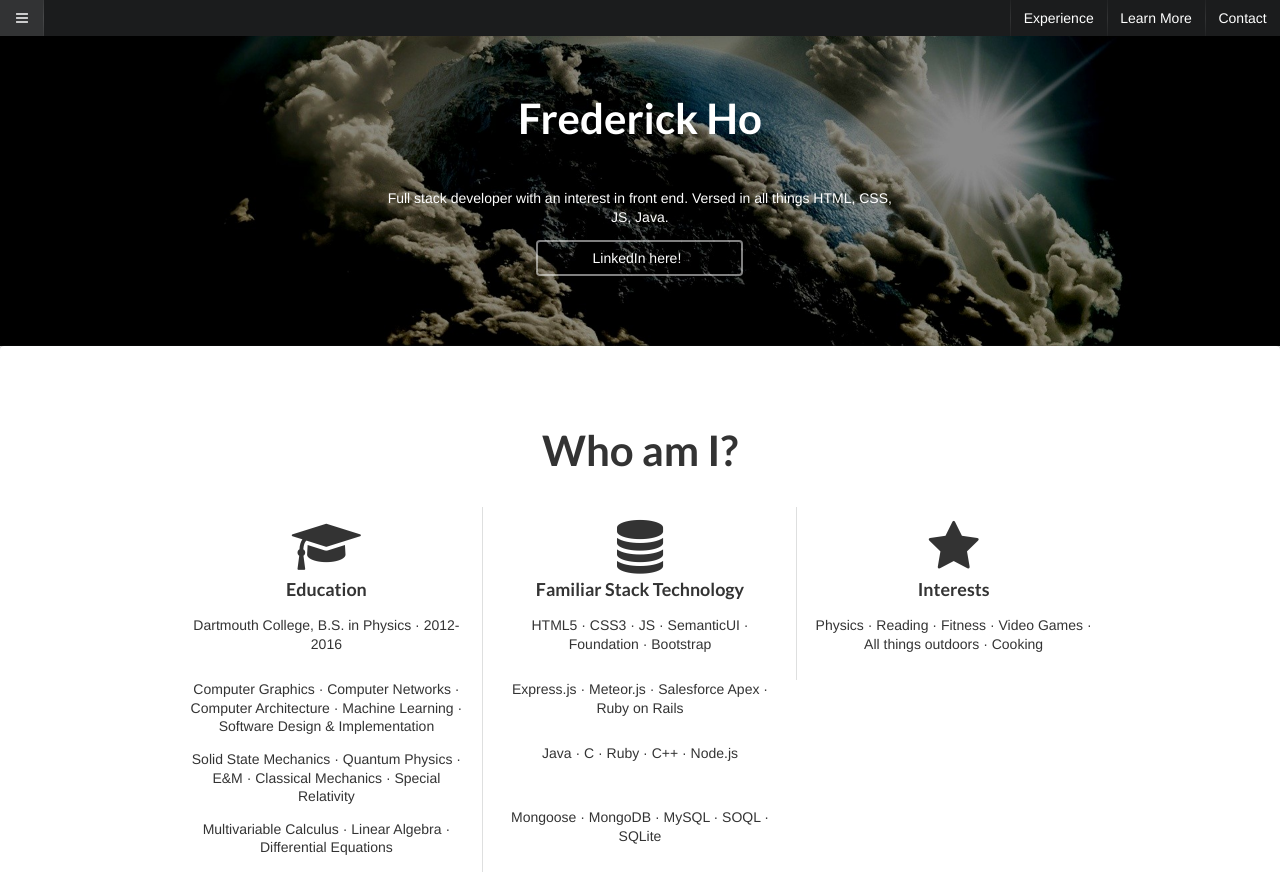
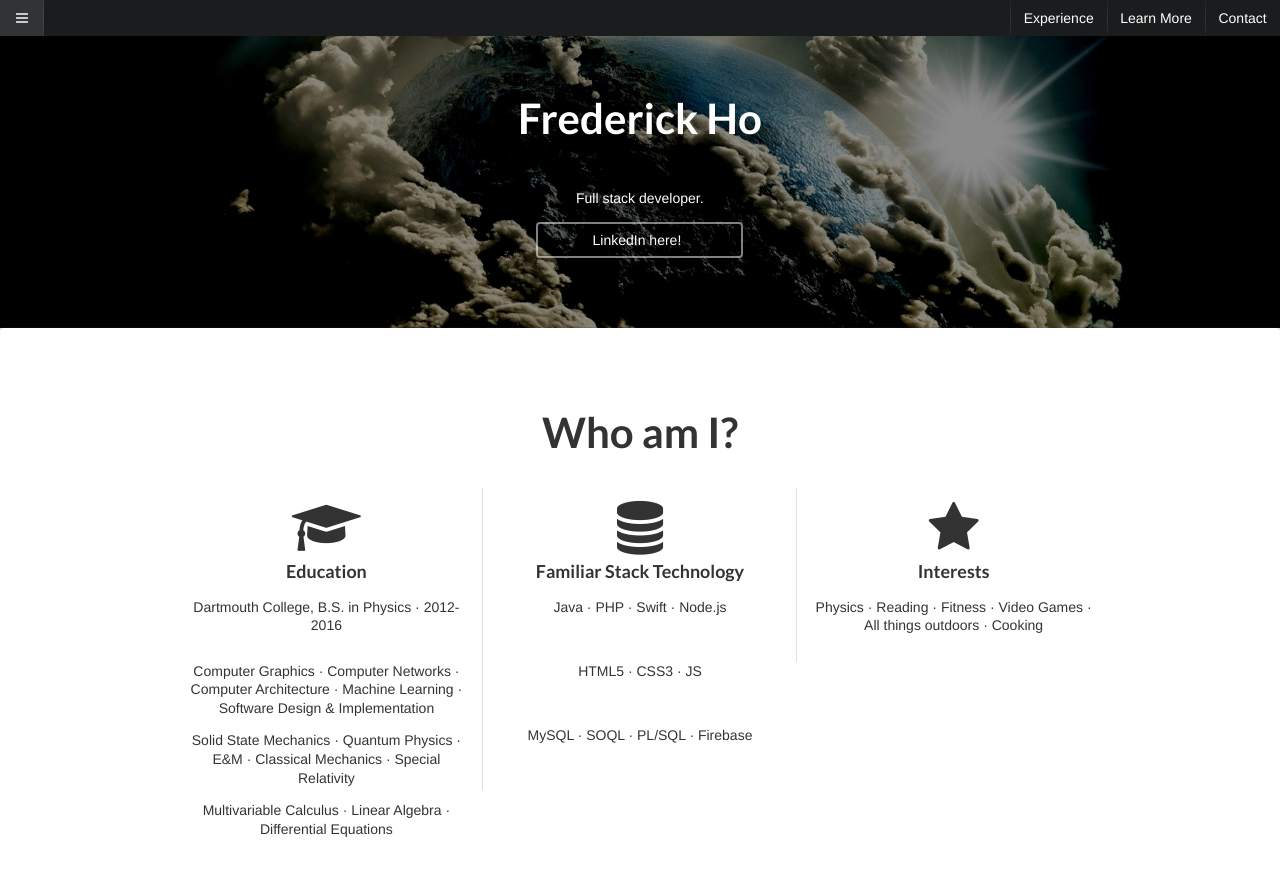
Before and after one commit to fredho/fredho.github.io, a plain HTML site: page index.html in a window 1280 px wide. Shown: the top 887 px of the page. Drawn offline with Linux system fonts and the light colour scheme.

Commit message:
Update index.html
bio update

```diff
--- a/index.html
+++ b/index.html
@@ -42,7 +42,7 @@
             Frederick Ho
         </h1>
         <div class="ui centered hidden transition information">
-          <p class="blurb-about-me">Full stack developer with an interest in front end. Versed in all things HTML, CSS, JS, Java.</p>
+          <p class="blurb-about-me">Full stack developer.</p>
           <div class="ui grid">
             <div class="row">
               <div class="five wide column"></div>
@@ -84,10 +84,9 @@
               <i class="database icon"></i>
               Familiar Stack Technology
             </div>
-            <p>HTML5 &#xb7; CSS3 &#xb7; JS &#xb7; SemanticUI &#xb7; Foundation &#xb7; Bootstrap</p>
-            <p>Express.js &#xb7; Meteor.js &#xb7; Salesforce Apex &#xb7; Ruby on Rails</p>
-            <p>Java &#xb7; C &#xb7; Ruby &#xb7; C++ &#xb7; Node.js</p>
-            <p>Mongoose &#xb7; MongoDB &#xb7; MySQL &#xb7; SOQL &#xb7; SQLite</p>
+            <p>Java &#xb7; PHP &#xb7; Swift &#xb7; Node.js</p>
+            <p>HTML5 &#xb7; CSS3 &#xb7; JS</p>
+            <p>MySQL &#xb7; SOQL &#xb7; PL/SQL &#xb7; Firebase</p>
           </div>
           <div class="column">
             <div class="ui icon header">
```
